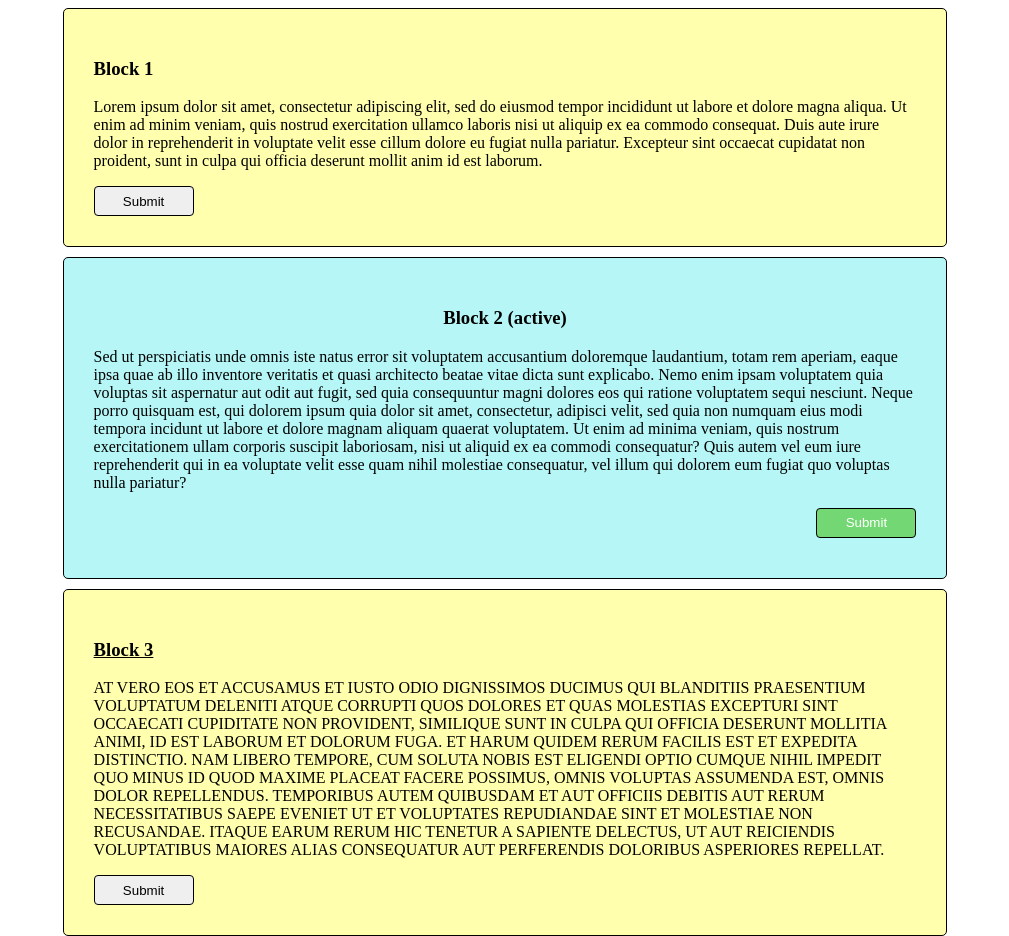
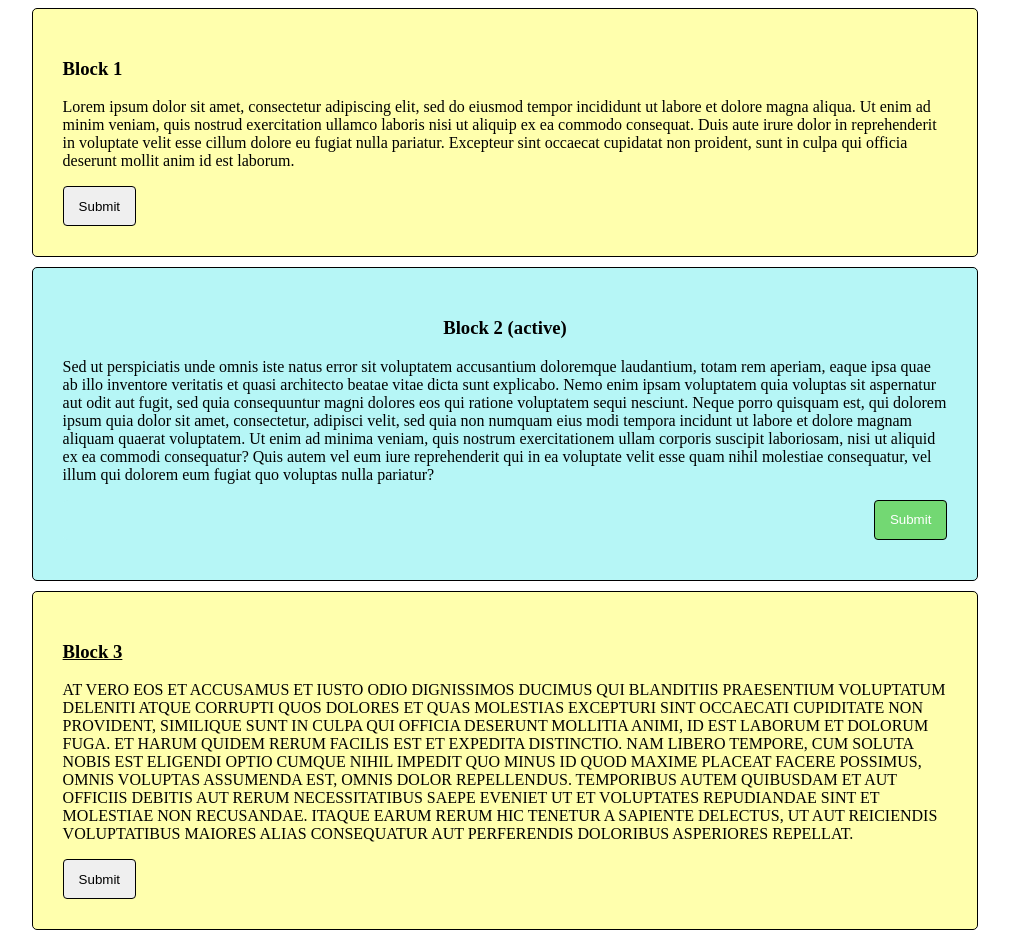
Before and after one commit to Vladkuleshov/HW01, a plain HTML site: page index.html in a window 1280 px wide. Shown: the top 936 px of the page, without its empty margins (135-1144 px from the left). Drawn offline with Linux system fonts and the light colour scheme.

Commit message:
Add files via upload

```diff
--- a/css/style.css
+++ b/css/style.css
@@ -1,5 +1,4 @@
 div {
-	box-sizing: border-box;
 	margin: 0 auto;
 	width: 70%;
 	background-color: rgb(255, 255, 173);
@@ -23,11 +22,12 @@ div.block-active>h3 {
 	background-color: rgb(182, 246, 246);
 	padding: 0;
 	width: 100%;
+	text-align: right;
 }
 
 button {
-	width: 100px;
-	height: 30px;
+	padding: 10px 15px;
+	height: 40px;
 	border: 1px solid;
 	border-radius: 4px;
 	border-color: black;
@@ -44,8 +44,7 @@ div.block-active+div.block>h3 {
 
 
 div.text-right>button {
-	display: block;
-	margin-left: auto;
+	text-align: right;
 	background-color: rgb(115, 216, 115);
 	color: white;
 }
```
